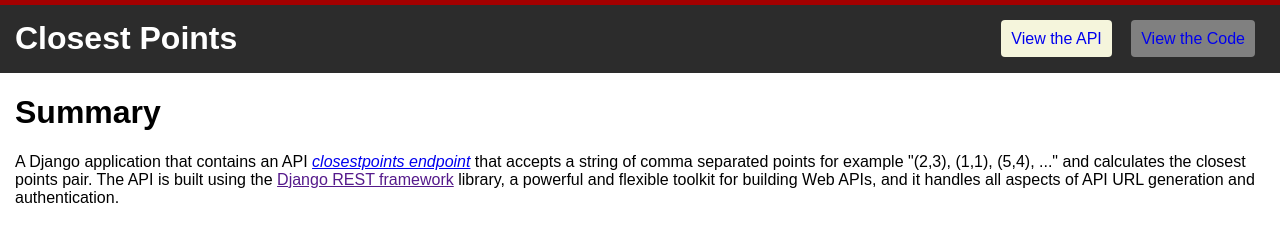
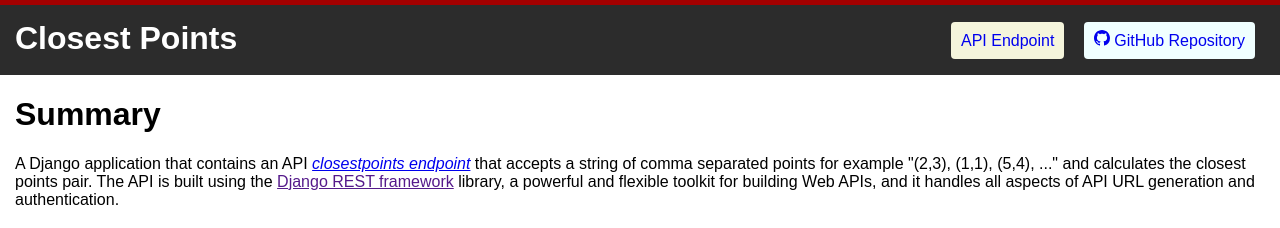
Before and after one commit to collinspamba/closest-points, a Django app: page / in a window 1280 px wide. Shown: the top 228 px of the page. Run offline with Django 3.2, Linux system fonts and the light colour scheme.

Commit message:
homepage tweaks

```diff
--- a/application/templates/application/home.html
+++ b/application/templates/application/home.html
@@ -10,9 +10,12 @@
         <nav style="background:#2C2C2C;padding: 15px;display: flex;border-top: 5px solid #A30000;">
             <a href="{% url 'application:homepage' %}" style="font-size: 2rem;font-weight: 800;color: #fff;text-decoration: none;">Closest Points</a>
             <div style="margin-left: auto;padding: 10px;">
-                <a href="{% url 'application:api:api-root' %}" style="text-decoration: none;padding: 10px;background: beige;border-radius: 4px;">View the API</a>
-                <a href="https://github.com/collinspamba/closest-points" style="margin-left: 15px;text-decoration: none;padding: 10px;background:gray ;border-radius: 4px;" target="_blank">
-                    View the Code
+                <a href="{% url 'application:api:closestpoints-list' %}" style="text-decoration: none;padding: 10px;background: beige;border-radius: 4px;">API Endpoint</a>
+                <a href="https://github.com/collinspamba/closest-points" style="margin-left: 15px;text-decoration: none;padding: 10px;background:azure ;border-radius: 4px;" target="_blank">
+                    <svg xmlns="http://www.w3.org/2000/svg" width="16" height="16" fill="currentColor" viewBox="0 0 16 16">
+                        <path d="M8 0C3.58 0 0 3.58 0 8c0 3.54 2.29 6.53 5.47 7.59.4.07.55-.17.55-.38 0-.19-.01-.82-.01-1.49-2.01.37-2.53-.49-2.69-.94-.09-.23-.48-.94-.82-1.13-.28-.15-.68-.52-.01-.53.63-.01 1.08.58 1.23.82.72 1.21 1.87.87 2.33.66.07-.52.28-.87.51-1.07-1.78-.2-3.64-.89-3.64-3.95 0-.87.31-1.59.82-2.15-.08-.2-.36-1.02.08-2.12 0 0 .67-.21 2.2.82.64-.18 1.32-.27 2-.27.68 0 1.36.09 2 .27 1.53-1.04 2.2-.82 2.2-.82.44 1.1.16 1.92.08 2.12.51.56.82 1.27.82 2.15 0 3.07-1.87 3.75-3.65 3.95.29.25.54.73.54 1.48 0 1.07-.01 1.93-.01 2.2 0 .21.15.46.55.38A8.012 8.012 0 0 0 16 8c0-4.42-3.58-8-8-8z"/>
+                    </svg>
+                    <span>GitHub Repository</span>
                 </a>
             </div>
         </nav>
@@ -32,6 +35,7 @@
             <p>
                 The closest points pair calculation is performed in the
                 <a href="https://github.com/collinspamba/closest-points/blob/master/application/calculate.py" target="_blank">calculate.py</a> module in these steps:
+            </p>
             <ol>
                 <li style="padding-bottom: 5px;">
                     The submitted points string is validated to be a string like "(2,3), (1,1), (5,4), ..." and converted into a list.
@@ -45,8 +49,7 @@
                 </li>
                 <li style="padding-bottom: 5px;">The collected distances are then sorted in ascending order, so the first pair will have the shortest distance, which becomes our result!</li>
             </ol>
-            </p>
-            <p style="font-style: italic;">Note: To submit a points pair for calculation, you must have authentication credentials.</p>
+            <p style="font-style: italic;">Note: To submit a points pair string for calculation, you must have authentication credentials.</p>
         </div>
     </body>
 </html>
```
Lines whose indentation alone changed are shown as unchanged.
